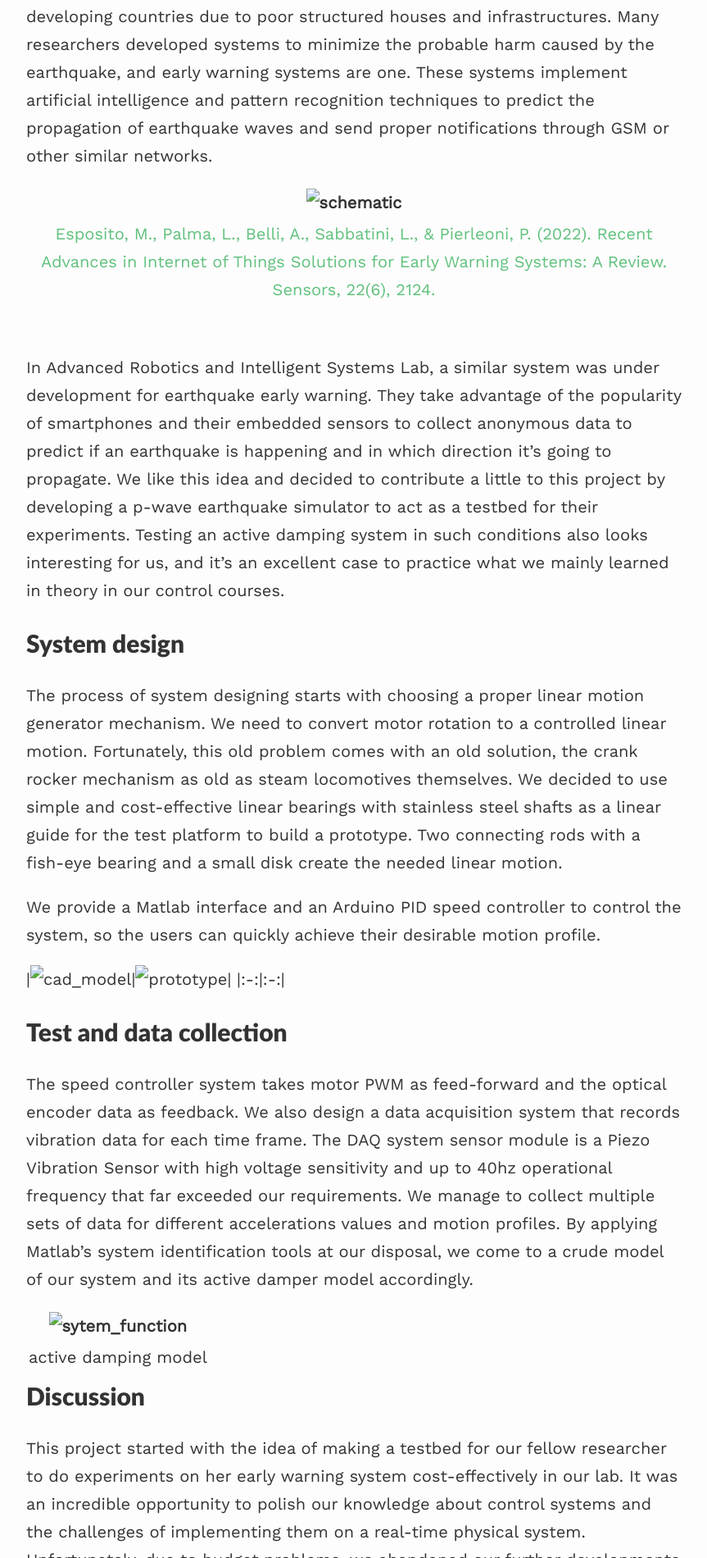
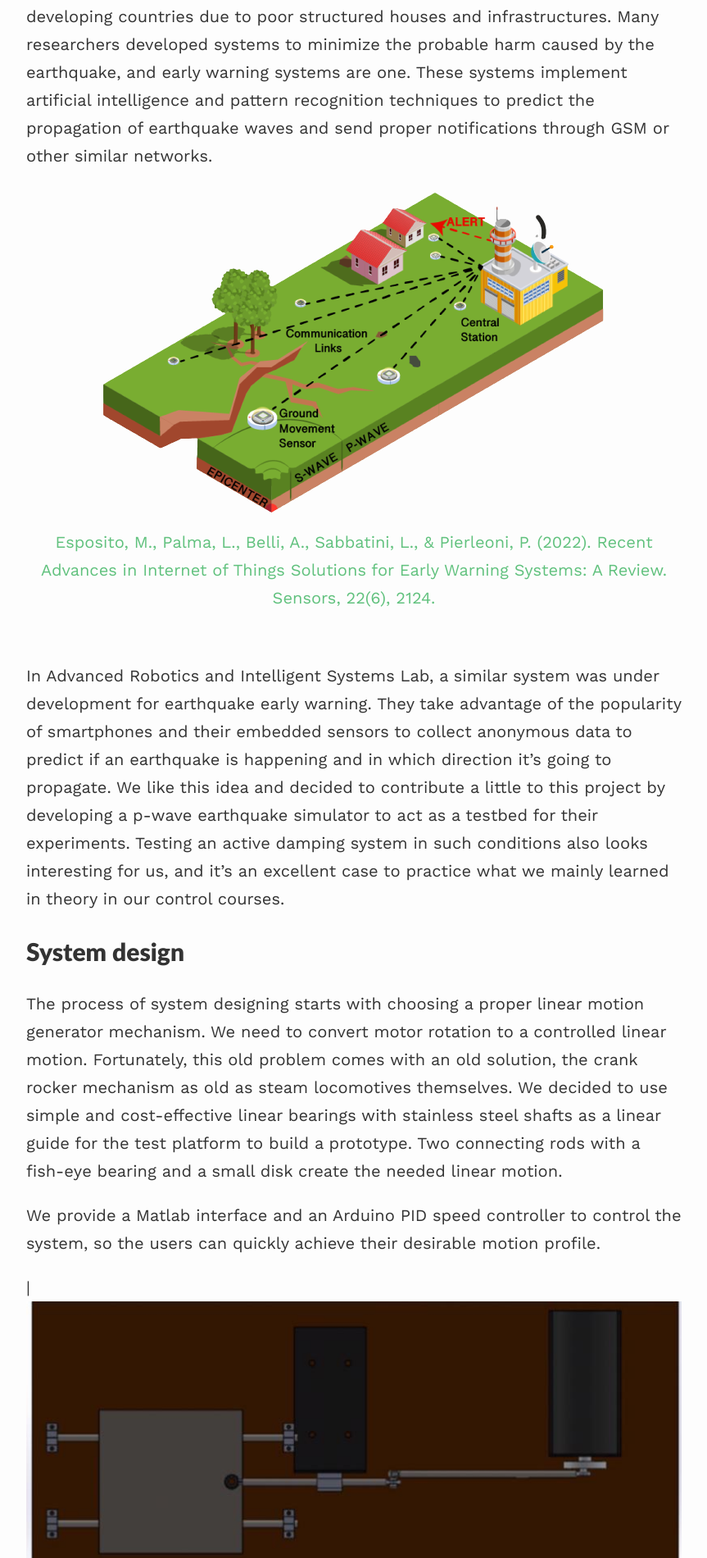
Before and after one commit to bijanmehr/bijanmehr.github.io, a Jekyll site: the page built from _projects/Earthquake_simulator.md, in a window 1280 px wide. Shown: the part 407-2307 px from the top of the page at 82% size, without its empty margins (208-1071 px from the left). Built offline with Jekyll 4.4.1, drawn with Linux system fonts in a browser that asks for light colours; nearby versions of some CDN libraries.

Commit message:
update_prj

```diff
--- a/_projects/Earthquake_simulator.md
+++ b/_projects/Earthquake_simulator.md
@@ -9,7 +9,7 @@ description: A P-wave earthquake simulator
 Earthquake is always capable of causing catastrophic events, especially in developing countries due to poor structured houses and infrastructures. Many researchers developed systems to minimize the probable harm caused by the earthquake, and early warning systems are one. These systems implement artificial intelligence and pattern recognition techniques to predict the propagation of earthquake waves and send proper notifications through GSM or other similar networks.
 
 
-|![schematic](assets/earthquack_simulator/schematic.png)|
+|![schematic](https://bijanmehr.github.io/assets/earthquack_simulator/schematic.png)|
 |:-:|
 |[Esposito, M., Palma, L., Belli, A., Sabbatini, L., & Pierleoni, P. (2022). Recent Advances in Internet of Things Solutions for Early Warning Systems: A Review. Sensors, 22(6), 2124.](https://doi.org/10.3390/s22062124)
 |
@@ -26,13 +26,13 @@ We decided to use simple and cost-effective linear bearings with stainless steel
 
 We provide a Matlab interface and an Arduino PID speed controller to control the system, so the users can quickly achieve their desirable motion profile.
 
-|![cad_model](assets/earthquack_simulator/solid.png)|![prototype](assets/earthquack_simulator/prototype.png)|
+|![cad_model](https://bijanmehr.github.io/assets/earthquack_simulator/solid.png)|![prototype](https://bijanmehr.github.io/assets/earthquack_simulator/prototype.png)|
 |:-:|:-:|
 
 ## Test and data collection
 The speed controller system takes motor PWM as feed-forward and the optical encoder data as feedback. We also design a data acquisition system that records vibration data for each time frame. The DAQ system sensor module is a Piezo Vibration Sensor with high voltage sensitivity and up to 40hz operational frequency that far exceeded our requirements. We manage to collect multiple sets of data for different accelerations values and motion profiles. By applying Matlab's system identification tools at our disposal, we come to a crude model of our system and its active damper model accordingly.
 
-|![sytem_function](assets/earthquack_simulator/tf.png)|
+|![sytem_function](https://bijanmehr.github.io/assets/earthquack_simulator/tf.png)|
 |:-:|
 |active damping model|
 
```
